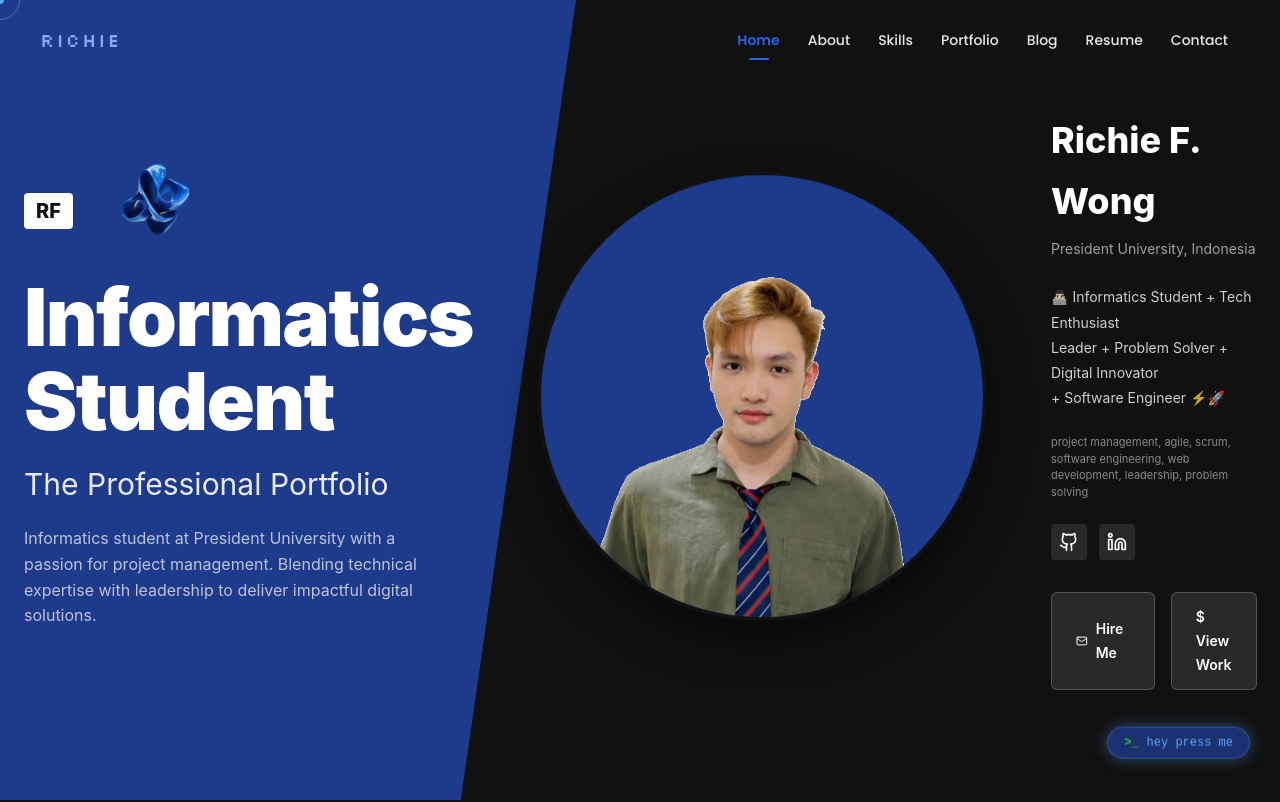
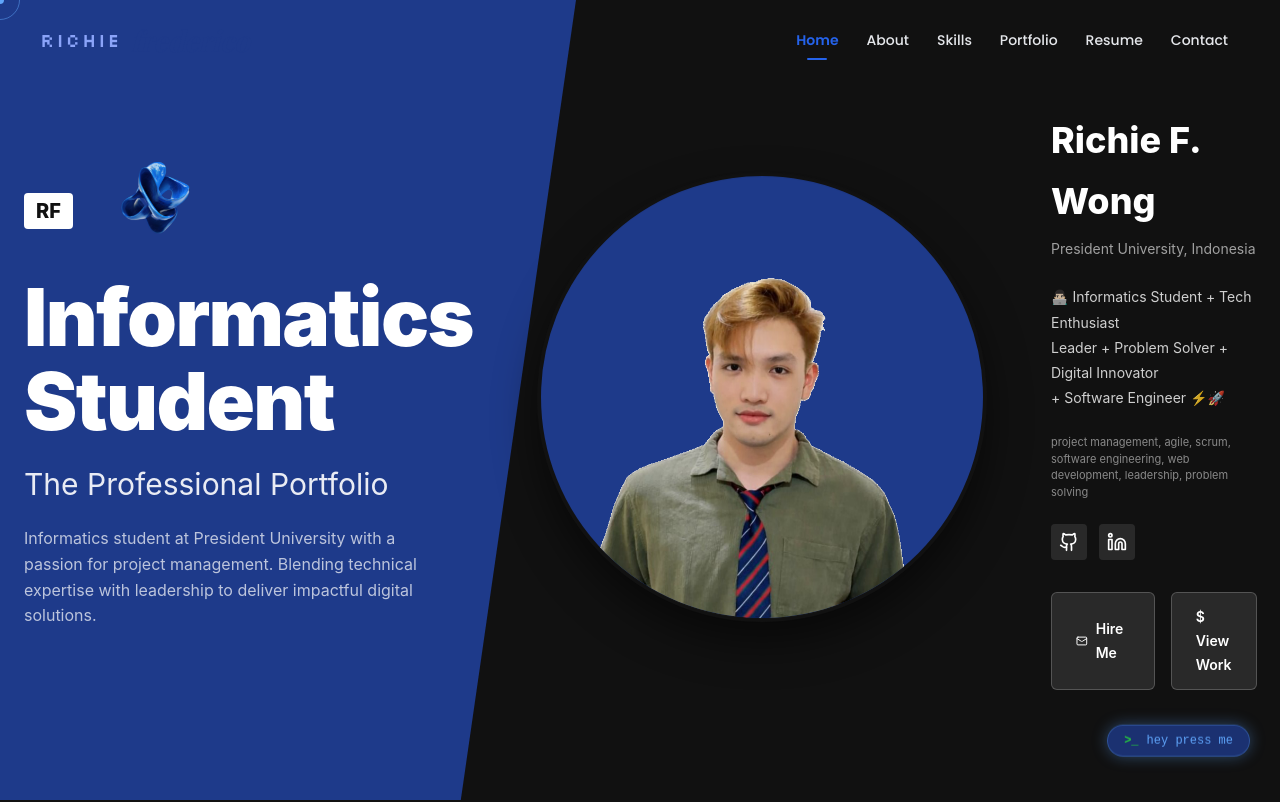
Before and after one commit to Frich1-1/portfolio, a React (Vite) app: page / in a window 1280 px wide. Shown: the top 802 px of the page. Built offline with nearby package versions, Linux system fonts and the light colour scheme; a web font is replaced by a local one.

Commit message:
Remove blog section

```diff
--- a/src/App.jsx
+++ b/src/App.jsx
@@ -6,7 +6,6 @@ import Hero from './components/Hero';
 import About from './components/About';
 import Skills from './components/Skills';
 import Portfolio from './components/Portfolio';
-import Blog from './components/Blog';
 import Resume from './components/Resume';
 import Contact from './components/Contact';
 import Footer from './components/Footer';
@@ -41,7 +40,6 @@ function App() {
         <About />
         <Skills />
         <Portfolio />
-        <Blog />
         <Resume />
         <Contact />
       </main>
--- a/src/components/Footer.jsx
+++ b/src/components/Footer.jsx
@@ -7,7 +7,6 @@ const links = [
   { label: 'About', href: '#about' },
   { label: 'Skills', href: '#skills' },
   { label: 'Portfolio', href: '#portfolio' },
-  { label: 'Blog', href: '#blog' },
   { label: 'Resume', href: '#resume' },
   { label: 'Contact', href: '#contact' }
 ];
--- a/src/components/Navbar.jsx
+++ b/src/components/Navbar.jsx
@@ -7,7 +7,6 @@ const navLinks = [
   { label: 'About', href: '#about' },
   { label: 'Skills', href: '#skills' },
   { label: 'Portfolio', href: '#portfolio' },
-  { label: 'Blog', href: '#blog' },
   { label: 'Resume', href: '#resume' },
   { label: 'Contact', href: '#contact' },
 ];
```
